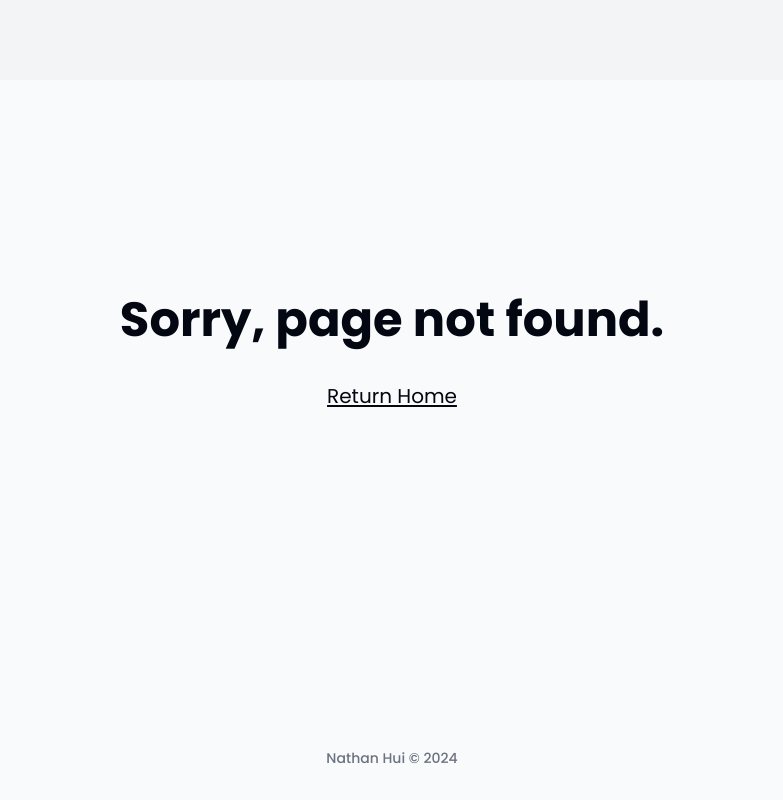
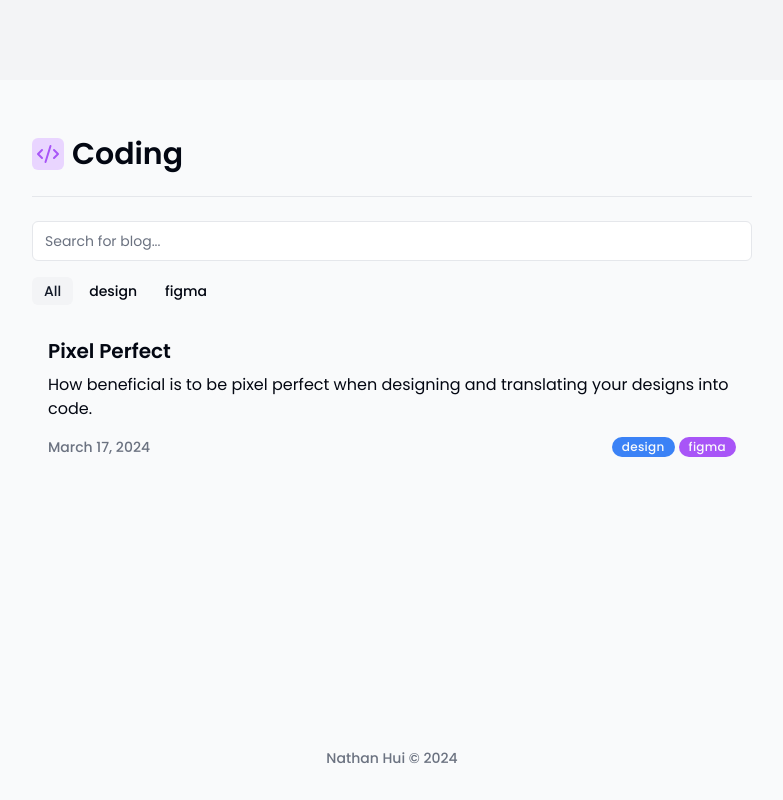
Before and after one commit to nhui98/nhui.blog, a Next.js app: page /coding in a window 1280 px wide. Before the commit this address had no page. Shown: the whole page, without its empty margins (248-1031 px from the left). Built offline with nearby package versions, Linux system fonts and the light colour scheme.

Commit message:
feat: category page

```diff
--- a/package.json
+++ b/package.json
@@ -10,6 +10,9 @@
     "format": "prettier --write ."
   },
   "dependencies": {
+    "@radix-ui/react-separator": "^1.0.3",
+    "@radix-ui/react-toggle": "^1.0.3",
+    "@radix-ui/react-toggle-group": "^1.0.4",
     "class-variance-authority": "^0.7.0",
     "clsx": "^2.1.0",
     "lucide-react": "^0.304.0",
--- /dev/null
+++ b/src/app/[category]/components/blog-list.tsx
@@ -0,0 +1,84 @@
+"use client";
+
+import Link from "next/link";
+import { useState } from "react";
+
+import { Badge } from "@/components/ui/badge";
+import { Input } from "@/components/ui/input";
+import { ToggleGroup, ToggleGroupItem } from "@/components/ui/toggle-group";
+import { Blog } from "@/data/blog-data";
+
+export function BlogList({ blogs, tags }: { blogs: Blog[]; tags: string[] }) {
+  const [search, setSearch] = useState("");
+  const [selectedTag, setSelectedTag] = useState("*");
+
+  const filteredBlogs = blogs.filter((blog) => {
+    const passesSearchFilter =
+      blog.title.toLowerCase().includes(search.toLowerCase()) ||
+      blog.excerpt.toLowerCase().includes(search.toLowerCase());
+
+    const passesTagFilter =
+      selectedTag === "*"
+        ? true
+        : blog.tags?.some((tag) => tag.name === selectedTag);
+
+    return passesSearchFilter && passesTagFilter;
+  });
+
+  return (
+    <div>
+      <Input
+        placeholder="Search for blog..."
+        value={search}
+        onChange={(e) => setSearch(e.target.value)}
+      />
+
+      <ToggleGroup
+        type="single"
+        defaultValue="*"
+        value={selectedTag}
+        onValueChange={(value) => {
+          if (value) setSelectedTag(value);
+        }}
+        className="mt-4 flex-wrap justify-start"
+      >
+        <ToggleGroupItem value="*" className="h-fit py-1">
+          All
+        </ToggleGroupItem>
+        {tags.map((tag) => (
+          <ToggleGroupItem key={tag} value={tag} className="h-fit py-1">
+            {tag}
+          </ToggleGroupItem>
+        ))}
+      </ToggleGroup>
+
+      <div className="mt-4 space-y-1">
+        {filteredBlogs.map((blog) => (
+          <BlogRow key={blog.title} blog={blog} />
+        ))}
+      </div>
+    </div>
+  );
+}
+
+function BlogRow({ blog }: { blog: Blog }) {
+  return (
+    <article className="relative flex flex-col rounded-md bg-transparent p-4 transition hover:bg-gray-100">
+      <h3 className="flex flex-1 items-center text-xl font-semibold">
+        {blog.title}
+      </h3>
+      <p className="mt-2 line-clamp-2 h-[48px]">{blog.excerpt}</p>
+      <div className="mt-4 flex items-center justify-between gap-x-4">
+        <div className="text-sm font-medium text-gray-500">{blog.date}</div>
+        <div className="flex flex-wrap justify-end gap-1">
+          {blog.tags?.map((tag) => (
+            <Badge key={tag.name} variant={tag.tagStyle}>
+              {tag.name}
+            </Badge>
+          ))}
+        </div>
+      </div>
+      <Link href={blog.href} className="absolute inset-0" />
+    </article>
+  );
+}
--- /dev/null
+++ b/src/app/[category]/page.tsx
@@ -0,0 +1,36 @@
+import { notFound } from "next/navigation";
+
+import { BlogContainer } from "@/components/container";
+import { Separator } from "@/components/ui/separator";
+import { BLOG_CATEGORY_ICON, BlogCategory, BLOGS } from "@/data/blog-data";
+
+import { BlogList } from "./components/blog-list";
+
+export default function Page({
+  params,
+}: {
+  params: { category: BlogCategory };
+}) {
+  const blogs = BLOGS.find((blog) => blog.category === params.category);
+
+  if (!blogs) notFound();
+
+  const tags = new Set<string>();
+
+  blogs.blogs.forEach((blog) => {
+    blog.tags?.forEach((tag) => tags.add(tag.name));
+  });
+
+  return (
+    <BlogContainer className="pt-14">
+      <div className="flex items-center gap-x-2">
+        {BLOG_CATEGORY_ICON[params.category]}
+        <h1 className="text-3xl font-semibold capitalize">{params.category}</h1>
+      </div>
+
+      <Separator className="my-6" />
+
+      <BlogList blogs={blogs.blogs} tags={Array.from(tags)} />
+    </BlogContainer>
+  );
+}
--- a/src/components/container.tsx
+++ b/src/components/container.tsx
@@ -8,8 +8,22 @@ export function Container({
   className?: string;
 }) {
   return (
-    <div className={cn("mx-auto max-w-[1120px] px-2", className)}>
+    <div className={cn("mx-auto w-full max-w-[1120px] px-2", className)}>
       {children}
     </div>
   );
 }
+
+export function BlogContainer({
+  children,
+  className,
+}: {
+  children: React.ReactNode;
+  className?: string;
+}) {
+  return (
+    <div className={cn("mx-auto w-full max-w-[736px] px-2", className)}>
+      {children}
+    </div>
+  );
+}
--- /dev/null
+++ b/src/components/ui/input.tsx
@@ -0,0 +1,25 @@
+import * as React from "react"
+
+import { cn } from "@/lib/utils"
+
+export interface InputProps
+  extends React.InputHTMLAttributes<HTMLInputElement> {}
+
+const Input = React.forwardRef<HTMLInputElement, InputProps>(
+  ({ className, type, ...props }, ref) => {
+    return (
+      <input
+        type={type}
+        className={cn(
+          "flex h-10 w-full rounded-md border border-gray-200 bg-white px-3 py-2 text-sm ring-offset-white file:border-0 file:bg-transparent file:text-sm file:font-medium placeholder:text-gray-500 focus-visible:outline-none focus-visible:ring-2 focus-visible:ring-gray-950 focus-visible:ring-offset-2 disabled:cursor-not-allowed disabled:opacity-50 dark:border-gray-800 dark:bg-gray-950 dark:ring-offset-gray-950 dark:placeholder:text-gray-400 dark:focus-visible:ring-gray-300",
+          className
+        )}
+        ref={ref}
+        {...props}
+      />
+    )
+  }
+)
+Input.displayName = "Input"
+
+export { Input }
--- /dev/null
+++ b/src/components/ui/separator.tsx
@@ -0,0 +1,31 @@
+"use client";
+
+import * as SeparatorPrimitive from "@radix-ui/react-separator";
+import * as React from "react";
+
+import { cn } from "@/lib/utils";
+
+const Separator = React.forwardRef<
+  React.ElementRef<typeof SeparatorPrimitive.Root>,
+  React.ComponentPropsWithoutRef<typeof SeparatorPrimitive.Root>
+>(
+  (
+    { className, orientation = "horizontal", decorative = true, ...props },
+    ref,
+  ) => (
+    <SeparatorPrimitive.Root
+      ref={ref}
+      decorative={decorative}
+      orientation={orientation}
+      className={cn(
+        "shrink-0 bg-gray-200 dark:bg-gray-800",
+        orientation === "horizontal" ? "h-[1px] w-full" : "h-full w-[1px]",
+        className,
+      )}
+      {...props}
+    />
+  ),
+);
+Separator.displayName = SeparatorPrimitive.Root.displayName;
+
+export { Separator };
--- /dev/null
+++ b/src/components/ui/toggle-group.tsx
@@ -0,0 +1,61 @@
+"use client";
+
+import * as ToggleGroupPrimitive from "@radix-ui/react-toggle-group";
+import { VariantProps } from "class-variance-authority";
+import * as React from "react";
+
+import { toggleVariants } from "@/components/ui/toggle";
+import { cn } from "@/lib/utils";
+
+const ToggleGroupContext = React.createContext<
+  VariantProps<typeof toggleVariants>
+>({
+  size: "default",
+  variant: "default",
+});
+
+const ToggleGroup = React.forwardRef<
+  React.ElementRef<typeof ToggleGroupPrimitive.Root>,
+  React.ComponentPropsWithoutRef<typeof ToggleGroupPrimitive.Root> &
+    VariantProps<typeof toggleVariants>
+>(({ className, variant, size, children, ...props }, ref) => (
+  <ToggleGroupPrimitive.Root
+    ref={ref}
+    className={cn("flex items-center justify-center gap-1", className)}
+    {...props}
+  >
+    <ToggleGroupContext.Provider value={{ variant, size }}>
+      {children}
+    </ToggleGroupContext.Provider>
+  </ToggleGroupPrimitive.Root>
+));
+
+ToggleGroup.displayName = ToggleGroupPrimitive.Root.displayName;
+
+const ToggleGroupItem = React.forwardRef<
+  React.ElementRef<typeof ToggleGroupPrimitive.Item>,
+  React.ComponentPropsWithoutRef<typeof ToggleGroupPrimitive.Item> &
+    VariantProps<typeof toggleVariants>
+>(({ className, children, variant, size, ...props }, ref) => {
+  const context = React.useContext(ToggleGroupContext);
+
+  return (
+    <ToggleGroupPrimitive.Item
+      ref={ref}
+      className={cn(
+        toggleVariants({
+          variant: context.variant || variant,
+          size: context.size || size,
+        }),
+        className,
+      )}
+      {...props}
+    >
+      {children}
+    </ToggleGroupPrimitive.Item>
+  );
+});
+
+ToggleGroupItem.displayName = ToggleGroupPrimitive.Item.displayName;
+
+export { ToggleGroup, ToggleGroupItem };
--- /dev/null
+++ b/src/components/ui/toggle.tsx
@@ -0,0 +1,45 @@
+"use client";
+
+import * as TogglePrimitive from "@radix-ui/react-toggle";
+import { cva, type VariantProps } from "class-variance-authority";
+import * as React from "react";
+
+import { cn } from "@/lib/utils";
+
+const toggleVariants = cva(
+  "inline-flex items-center justify-center rounded-md text-sm font-medium ring-offset-white transition-colors hover:bg-gray-100 hover:text-gray-500 focus-visible:outline-none focus-visible:ring-2 focus-visible:ring-gray-950 focus-visible:ring-offset-2 disabled:pointer-events-none disabled:opacity-50 data-[state=on]:bg-gray-100 data-[state=on]:text-gray-900 dark:ring-offset-gray-950 dark:hover:bg-gray-800 dark:hover:text-gray-400 dark:focus-visible:ring-gray-300 dark:data-[state=on]:bg-gray-800 dark:data-[state=on]:text-gray-50",
+  {
+    variants: {
+      variant: {
+        default: "bg-transparent",
+        outline:
+          "border border-gray-200 bg-transparent hover:bg-gray-100 hover:text-gray-900 dark:border-gray-800 dark:hover:bg-gray-800 dark:hover:text-gray-50",
+      },
+      size: {
+        default: "h-10 px-3",
+        sm: "h-9 px-2.5",
+        lg: "h-11 px-5",
+      },
+    },
+    defaultVariants: {
+      variant: "default",
+      size: "default",
+    },
+  },
+);
+
+const Toggle = React.forwardRef<
+  React.ElementRef<typeof TogglePrimitive.Root>,
+  React.ComponentPropsWithoutRef<typeof TogglePrimitive.Root> &
+    VariantProps<typeof toggleVariants>
+>(({ className, variant, size, ...props }, ref) => (
+  <TogglePrimitive.Root
+    ref={ref}
+    className={cn(toggleVariants({ variant, size, className }))}
+    {...props}
+  />
+));
+
+Toggle.displayName = TogglePrimitive.Root.displayName;
+
+export { Toggle, toggleVariants };
--- a/src/data/blog-data.tsx
+++ b/src/data/blog-data.tsx
@@ -8,7 +8,7 @@ export type Blog = {
   date: string;
   excerpt: string;
   tags?: {
-    tag: string;
+    name: string;
     tagStyle: BadgeProps["variant"];
   }[];
   href: string;
@@ -26,7 +26,7 @@ export const BLOG_CATEGORY_ICON: Record<BlogCategory, JSX.Element> = {
     <Palette className="size-8 rounded-md bg-blue-200 p-1 text-blue-500" />
   ),
   coding: (
-    <Code2 className="size-8 rounded-md bg-yellow-200 p-1 text-yellow-500" />
+    <Code2 className="size-8 rounded-md bg-purple-200 p-1 text-purple-500" />
   ),
 };
 
@@ -38,8 +38,8 @@ const DESIGN_BLOGS: Blog[] = [
     excerpt:
       "How beneficial is to be pixel perfect when designing and translating your designs into code.",
     tags: [
-      { tag: "design", tagStyle: "blue" },
-      { tag: "figma", tagStyle: "purple" },
+      { name: "design", tagStyle: "blue" },
+      { name: "figma", tagStyle: "purple" },
     ],
     href: "/design/pixel-perfect",
   },
@@ -53,8 +53,8 @@ const CODING_BLOGS: Blog[] = [
     excerpt:
       "How beneficial is to be pixel perfect when designing and translating your designs into code.",
     tags: [
-      { tag: "design", tagStyle: "blue" },
-      { tag: "figma", tagStyle: "purple" },
+      { name: "design", tagStyle: "blue" },
+      { name: "figma", tagStyle: "purple" },
     ],
     href: "/design/pixel-perfect",
   },
```
Also changed, not shown: src/app/(home)/components/blog-overview.tsx (+9 -9 lines), 1 other file (tests, documents, lock files or other folders).
